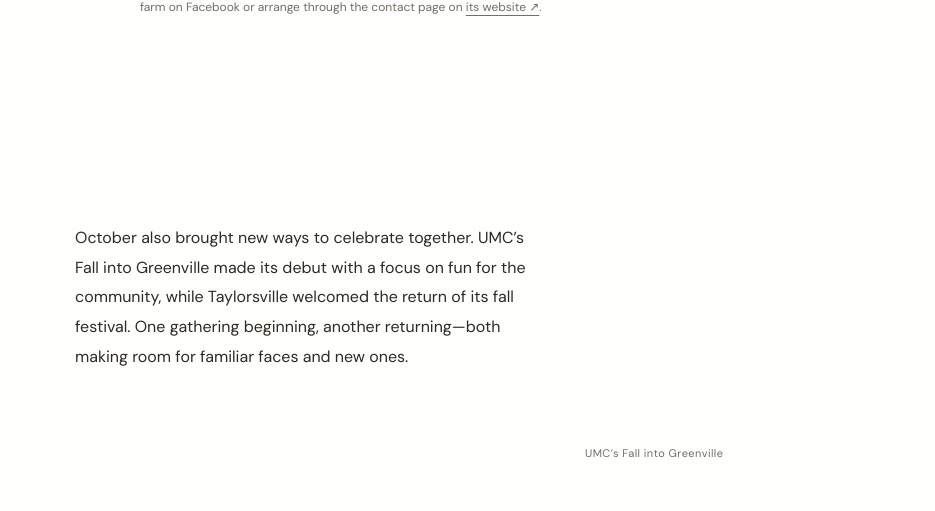
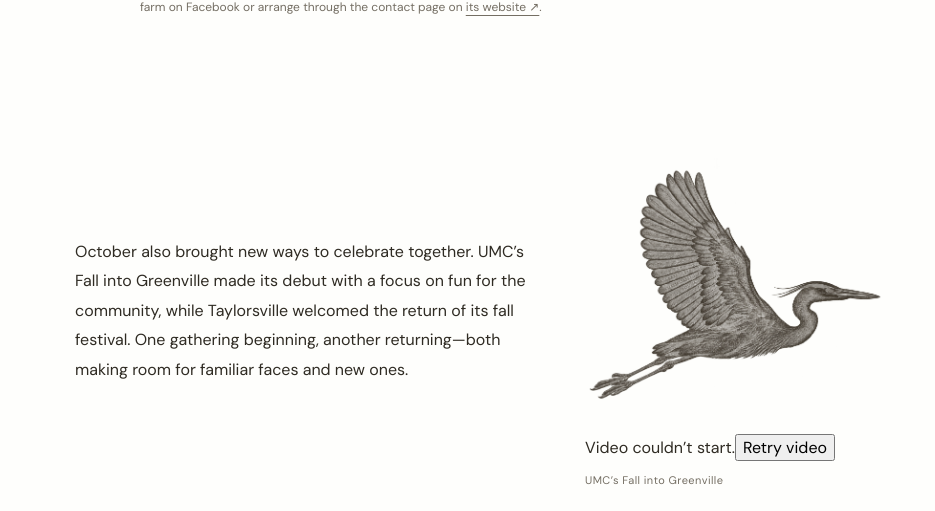
Before and after one commit to IndianValleyChamber/November_Newsletter_2026, a React (Vite) app: page / in a window 1280 px wide. Shown: the part 1898-2409 px from the top of the page, without its empty margins (160-1095 px from the left). Built offline with nearby package versions, Linux system fonts and the light colour scheme; a web font is replaced by a local one.

Commit message:
'added loading issues around some videos'

```diff
--- a/src/LightParadeSlideshow.jsx
+++ b/src/LightParadeSlideshow.jsx
@@ -1,4 +1,5 @@
 import { useEffect, useRef, useState } from "react";
+import VideoLoadingFrame from "./VideoLoadingFrame";
 
 const asset = (path) => `${import.meta.env.BASE_URL}${path}`;
 
@@ -42,7 +43,10 @@ export default function LightParadeSlideshow() {
 
   return (
     <figure className="light-parade-film">
-      <div className="light-parade-film__frame">
+      <VideoLoadingFrame
+        className="light-parade-film__frame"
+        activeIndex={active}
+      >
         {clips.map((src, index) => (
           <video
             key={src}
@@ -67,7 +71,7 @@ export default function LightParadeSlideshow() {
             }}
           />
         ))}
-      </div>
+      </VideoLoadingFrame>
 
       <figcaption>Taylorsville Light Parade 2025</figcaption>
     </figure>
--- a/src/UmcSlideshow.jsx
+++ b/src/UmcSlideshow.jsx
@@ -1,4 +1,5 @@
 import { useEffect, useRef, useState } from "react";
+import VideoLoadingFrame from "./VideoLoadingFrame";
 
 const asset = (path) => `${import.meta.env.BASE_URL}${path}`;
 
@@ -43,7 +44,10 @@ export default function UmcSlideshow() {
 
   return (
     <figure className="umc-slideshow">
-      <div className="umc-slideshow__frame">
+      <VideoLoadingFrame
+        className="umc-slideshow__frame"
+        activeIndex={active}
+      >
         {clips.map((src, index) => (
           <video
             key={src}
@@ -73,7 +77,7 @@ export default function UmcSlideshow() {
             }}
           />
         ))}
-      </div>
+      </VideoLoadingFrame>
 
       <figcaption>UMC’s Fall into Greenville</figcaption>
     </figure>
```
